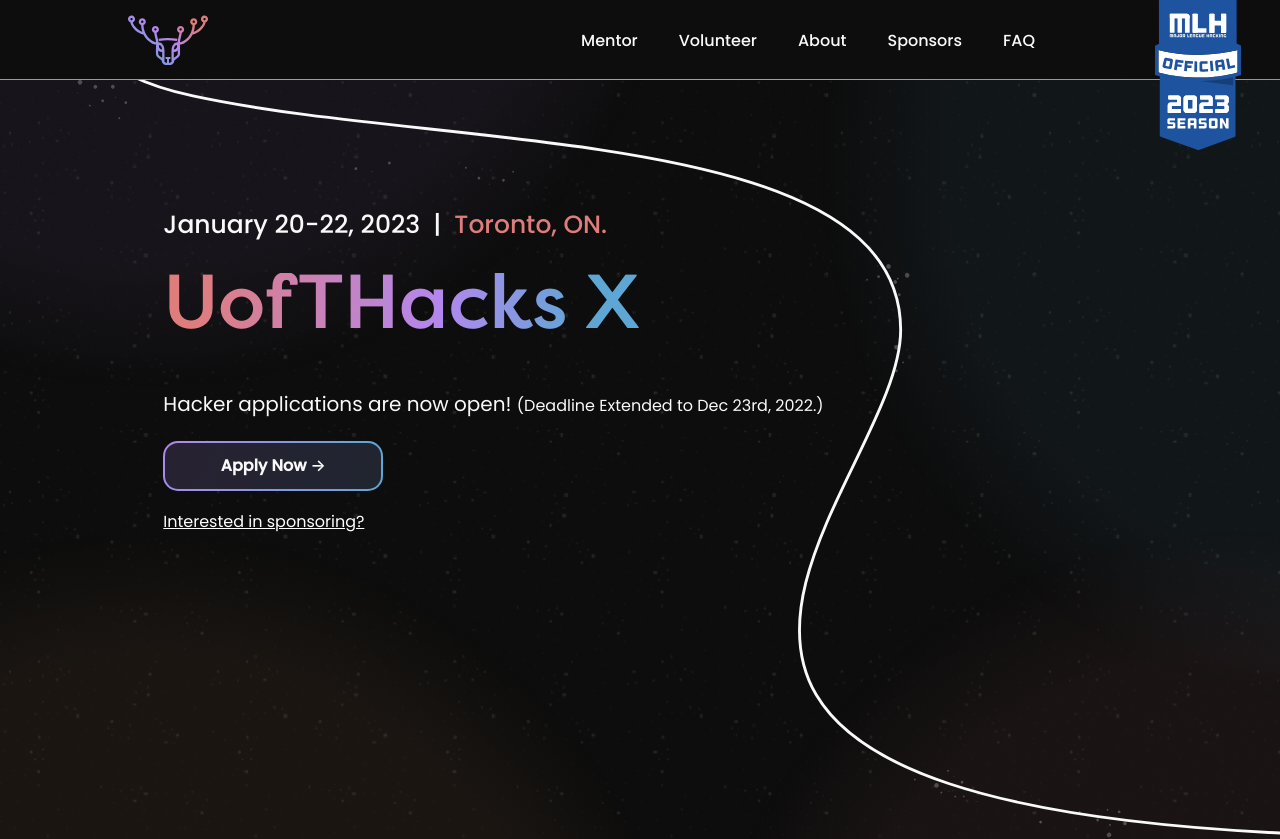
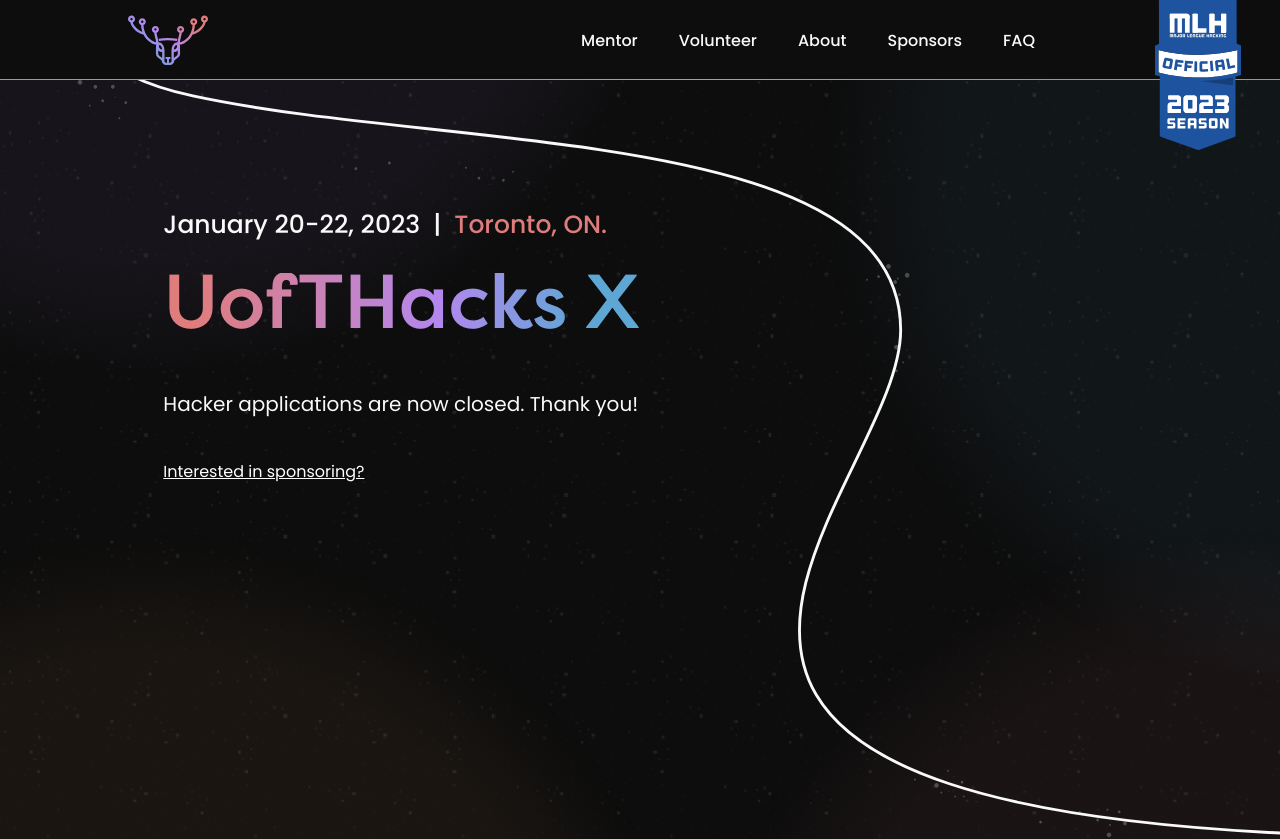
Before and after one commit to UofTHacks-Official/site-x, a Next.js app: page / in a window 1280 px wide. Shown: the top 839 px of the page. Built offline with nearby package versions, Linux system fonts and the light colour scheme.

Commit message:
close hacker apps

```diff
--- a/components/sections/Hero.jsx
+++ b/components/sections/Hero.jsx
@@ -22,8 +22,7 @@
         </span>
       </Subtitle>
       <DisplayText>UofTHacks X</DisplayText>
-      <Body size="large">Hacker applications are now open! <span style ={{fontSize: "1rem"}}>(Deadline Extended to Dec 23rd, 2022.)</span></Body>
-      <ApplyButton />
+      <Body size="large">Hacker applications are now closed. Thank you!<span style ={{fontSize: "1rem"}}></span></Body>
       <Body><a href='mailto:sponsors@uofthacks.com' style={{color: "#ffff", "textDecoration": "underline"}}>Interested in sponsoring?</a></Body>
     </Wrapper>
   )
```
